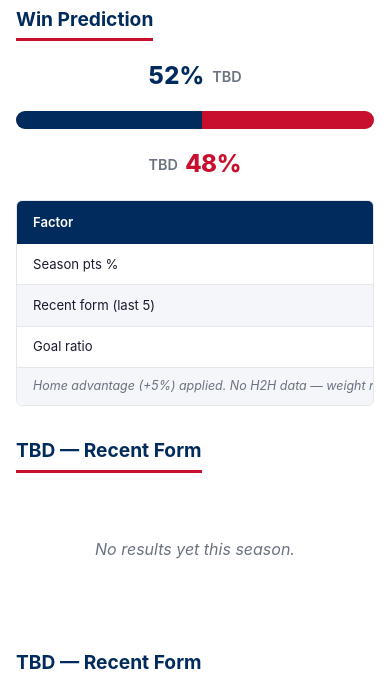
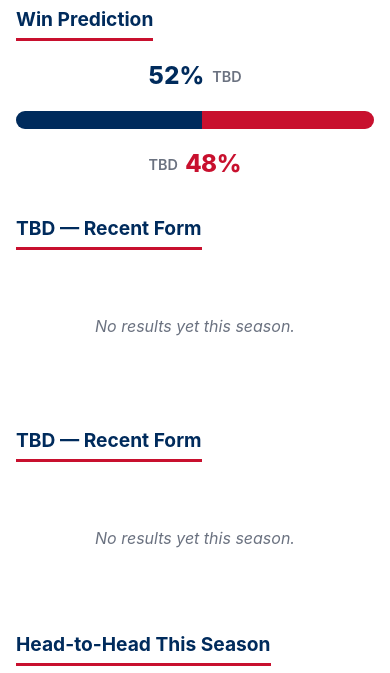
Before and after one commit to kalh96/ice-hockey-scrape, a Flask app: page /fixtures/90000031/preview/ in a window 390 px wide. Shown: the part 636-1309 px from the top of the page. Run offline with Flask 3, Linux system fonts and the light colour scheme; data comes from the database, SQL or seed files in the repository.

Commit message:
Fix mobile team header overlap and remove win predictor weights
Club website button now wraps on mobile instead of overlapping the
team banner. Factor breakdown table (weights) removed from fixture
preview — only the probability bar is shown.

Co-Authored-By: Claude Sonnet 4.6 <noreply@anthropic.com>

```diff
--- a/web/static/css/style.css
+++ b/web/static/css/style.css
@@ -1055,6 +1055,14 @@ footer a:hover {
 
   .home-grid { grid-template-columns: 1fr; }
 
+  .team-header {
+    flex-wrap: wrap;
+    padding: 1rem 1.25rem;
+    gap: 1rem;
+  }
+  .team-header-name { font-size: 1.4rem; }
+  .btn-club-website { margin-left: 0; }
+
   .hero { padding: 2.5rem 1.25rem; }
   .hero h1 { font-size: 1.75rem; }
 
--- a/web/templates/fixture_preview.html
+++ b/web/templates/fixture_preview.html
@@ -58,67 +58,6 @@
     </div>
   </div>
 
-  <!-- Factor breakdown -->
-  <div class="prob-factors">
-    <table>
-      <thead>
-        <tr>
-          <th>Factor</th>
-          <th class="num">{{ fixture.home_team | short_name }}</th>
-          <th class="num">{{ fixture.away_team | short_name }}</th>
-          <th class="text-muted">Weight</th>
-        </tr>
-      </thead>
-      <tbody>
-        <tr>
-          <td>Season pts %</td>
-          <td class="num">{{ prob.home_factors.pts ~ '%' if prob.home_factors.pts is not none else '–' }}</td>
-          <td class="num">{{ prob.away_factors.pts ~ '%' if prob.away_factors.pts is not none else '–' }}</td>
-          <td class="text-muted">35%</td>
-        </tr>
-        <tr>
-          <td>Recent form (last 5)</td>
-          <td class="num">{{ prob.home_factors.form ~ '%' if prob.home_factors.form is not none else '–' }}</td>
-          <td class="num">{{ prob.away_factors.form ~ '%' if prob.away_factors.form is not none else '–' }}</td>
-          <td class="text-muted">30%</td>
-        </tr>
-        <tr>
-          <td>Goal ratio</td>
-          <td class="num">{{ prob.home_factors.goals ~ '%' if prob.home_factors.goals is not none else '–' }}</td>
-          <td class="num">{{ prob.away_factors.goals ~ '%' if prob.away_factors.goals is not none else '–' }}</td>
-          <td class="text-muted">20%</td>
-        </tr>
-        {% if prob.h2h_source == 'current' %}
-        <tr>
-          <td>Head-to-head ({{ prob.h2h_count }} game{{ 's' if prob.h2h_count != 1 }})</td>
-          <td class="num">{{ prob.home_factors.h2h ~ '%' if prob.home_factors.h2h is not none else '–' }}</td>
-          <td class="num">{{ prob.away_factors.h2h ~ '%' if prob.away_factors.h2h is not none else '–' }}</td>
-          <td class="text-muted">15%</td>
-        </tr>
-        {% elif prob.h2h_source == 'prior' %}
-        <tr>
-          <td>Head-to-head — prior season ({{ prob.prior_h2h_count }} game{{ 's' if prob.prior_h2h_count != 1 }})</td>
-          <td class="num">{{ prob.home_factors.h2h ~ '%' if prob.home_factors.h2h is not none else '–' }}</td>
-          <td class="num">{{ prob.away_factors.h2h ~ '%' if prob.away_factors.h2h is not none else '–' }}</td>
-          <td class="text-muted">8%*</td>
-        </tr>
-        {% endif %}
-        <tr class="prob-factors-note">
-          <td colspan="4" class="text-muted">
-            Home advantage (+5%) applied.
-            {% if prob.h2h_source == 'prior' %}
-              H2H based on {{ prob.prior_h2h_count }} prior-season meeting{{ 's' if prob.prior_h2h_count != 1 }} (half weight).
-            {% elif prob.h2h_count == 0 and prob.h2h_source == 'none' %}
-              No H2H data — weight redistributed.
-            {% endif %}
-            {% if prob.using_prior_season %}
-              Season stats blended with prior-season data (early in season).
-            {% endif %}
-          </td>
-        </tr>
-      </tbody>
-    </table>
-  </div>
 </div>
 
 <!-- Recent form -->
```
